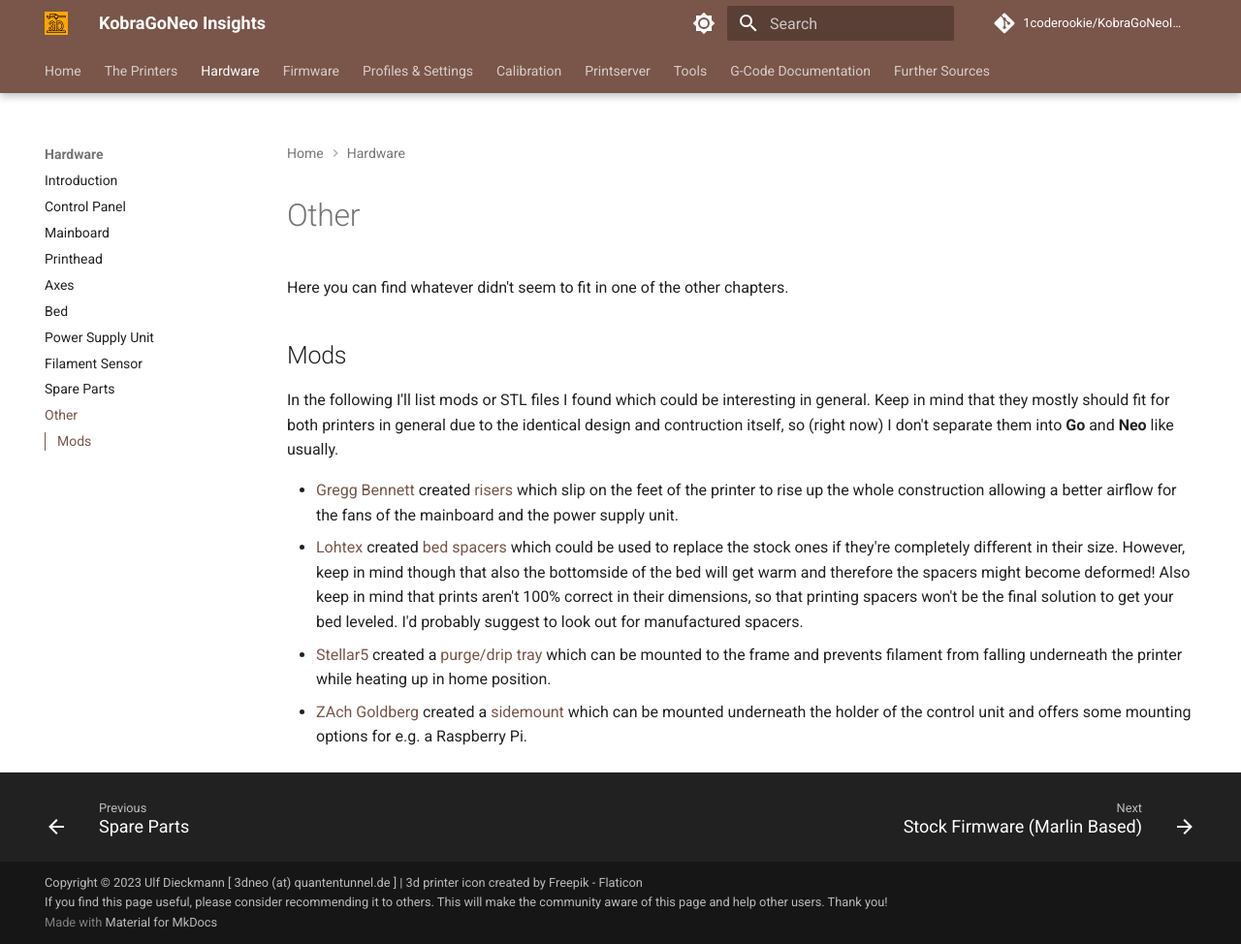
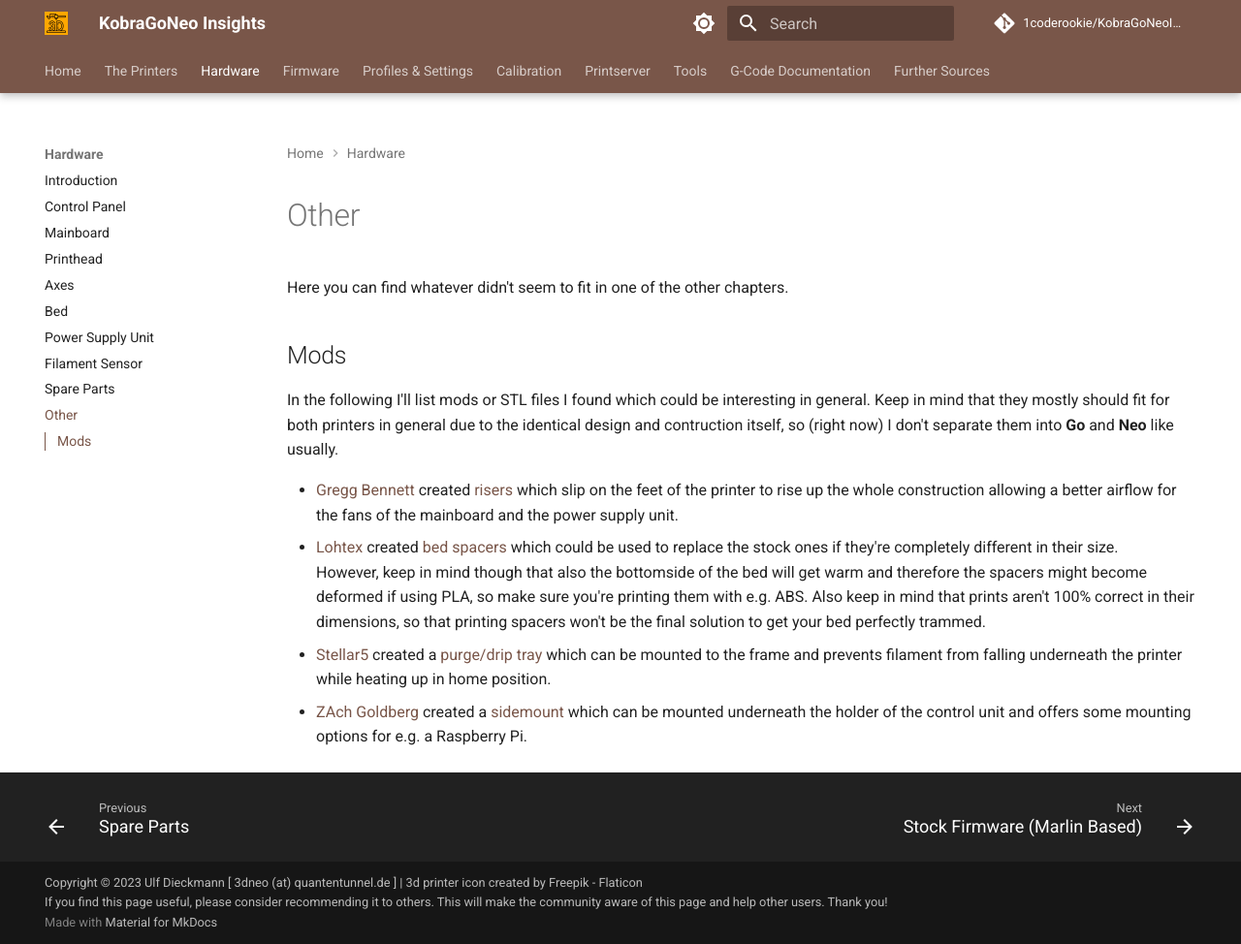
Before and after one commit to 1coderookie/KobraGoNeoInsights, an MkDocs documentation site: the page built from docs/hardware/other.md, in a window 1280 px wide and 974 px high. Shown: the whole window at 97% size. Built offline with MkDocs 1.6.1 and Material for MkDocs 9.7.7, drawn with Linux system fonts in a browser that asks for light colours; comment, search, counter and statistics services are not loaded.

Commit message:
Update other.md

```diff
--- a/docs/hardware/other.md
+++ b/docs/hardware/other.md
@@ -8,6 +8,7 @@ Here you can find whatever didn't seem to fit in one of the other chapters.
 In the following I'll list mods or STL files I found which could be interesting in general. Keep in mind that they mostly should fit for both printers in general due to the identical design and contruction itself, so (right now) I don't separate them into **Go** and **Neo** like usually.
 
 - [Gregg Bennett](https://www.printables.com/de/social/221278-greg-bennett) created [risers](https://www.printables.com/de/model/394918-anycubic-kobra-neo-risers) which slip on the feet of the printer to rise up the whole construction allowing a better airflow for the fans of the mainboard and the power supply unit.
-- [Lohtex](https://www.printables.com/de/social/546846-lohtex) created [bed spacers](https://www.printables.com/de/model/376710-anycubic-kobra-go-bed-spacers) which could be used to replace the stock ones if they're completely different in their size. However, keep in mind though that also the bottomside of the bed will get warm and therefore the spacers might become deformed! Also keep in mind that prints aren't 100% correct in their dimensions, so that printing spacers won't be the final solution to get your bed leveled. I'd probably suggest to look out for manufactured spacers.
+- [Lohtex](https://www.printables.com/de/social/546846-lohtex) created [bed spacers](https://www.printables.com/de/model/376710-anycubic-kobra-go-bed-spacers) which could be used to replace the stock ones if they're completely different in their size.
+  However, keep in mind though that also the bottomside of the bed will get warm and therefore the spacers might become deformed if using PLA, so make sure you're printing them with e.g. ABS. Also keep in mind that prints aren't 100% correct in their dimensions, so that printing spacers won't be the final solution to get your bed perfectly trammed.
 - [Stellar5](https://www.printables.com/de/social/407998-stellar5) created a [purge/drip tray](https://www.printables.com/de/model/351007-anycubic-kobra-go-purgedrip-tray) which can be mounted to the frame and prevents filament from falling underneath the printer while heating up in home position.
 - [ZAch Goldberg](https://www.printables.com/de/social/457330-zach-goldberg) created a [sidemount](https://www.printables.com/de/model/334261-anycubic-kobra-go-side-mount) which can be mounted underneath the holder of the control unit and offers some mounting options for e.g. a Raspberry Pi.
```
